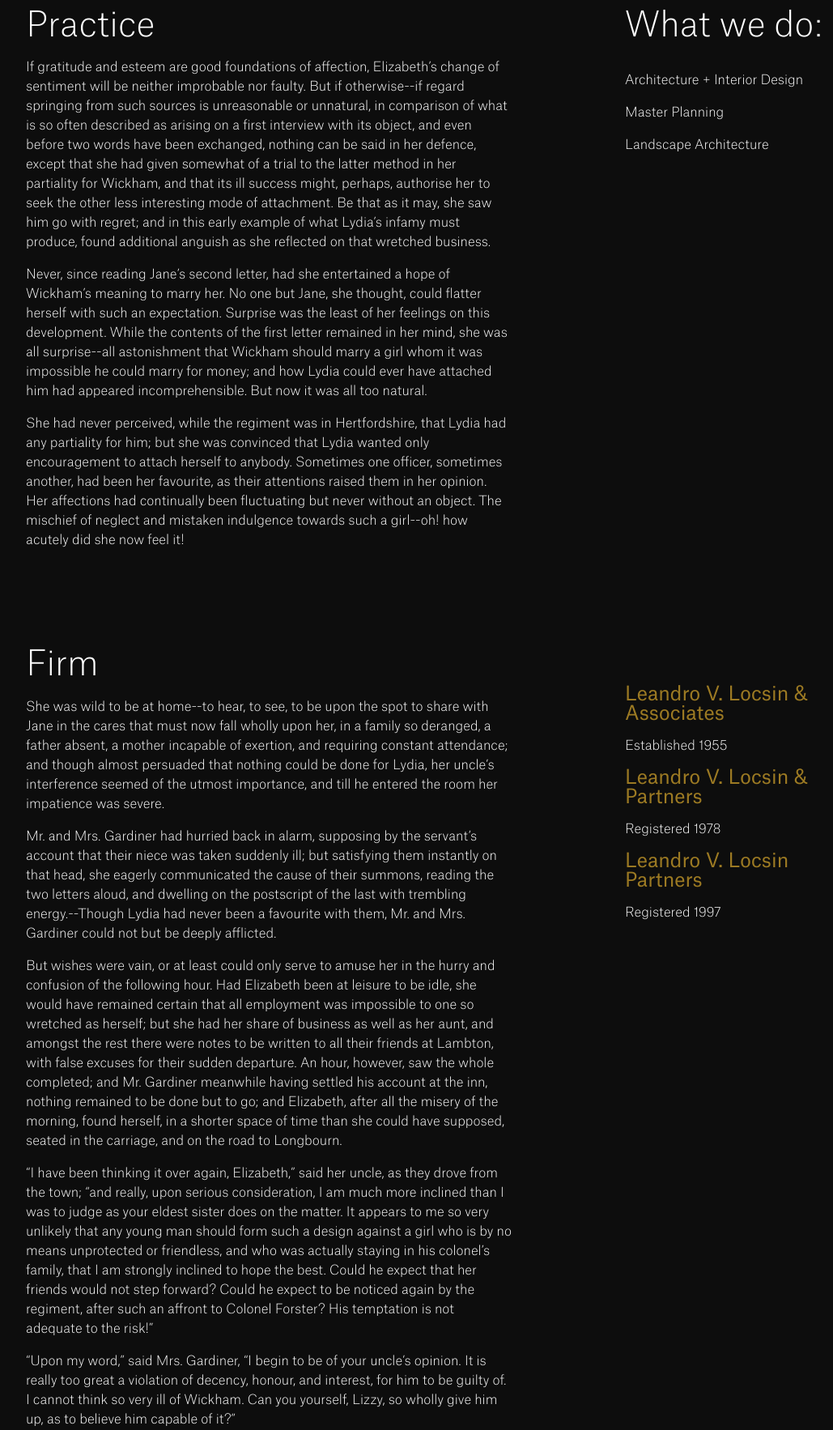
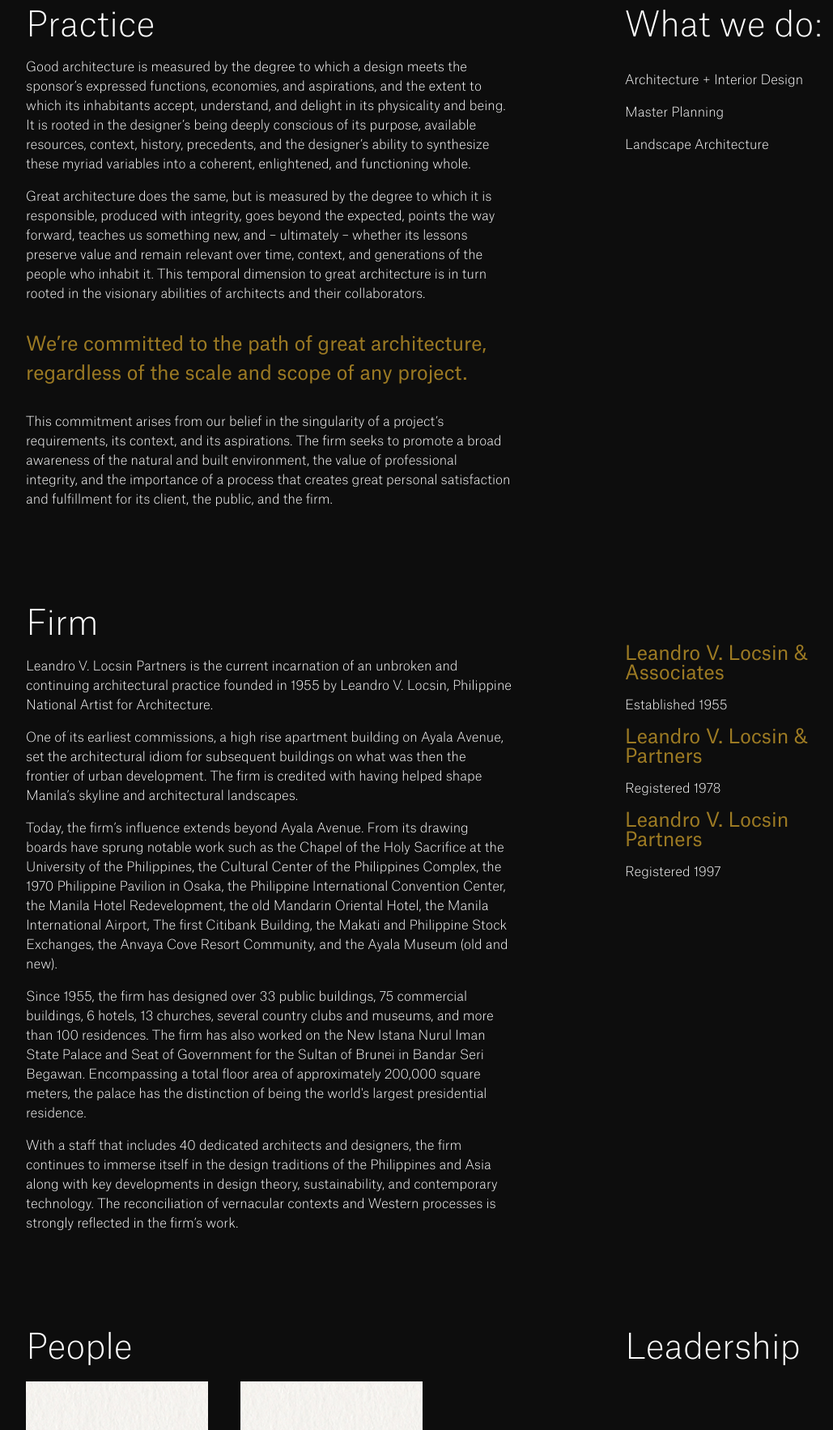
Before and after one commit to alocsin/lvlp-new, a plain HTML site: page about.html in a window 1280 px wide. Shown: the part 149-1915 px from the top of the page at 81% size, without its empty margins (88-1117 px from the left). Drawn offline with nearby package versions, Linux system fonts and the light colour scheme.

Commit message:
updated working branch with real text

```diff
--- a/about.html
+++ b/about.html
@@ -39,9 +39,11 @@
       <h2>Practice</h2>
       <div class="about-container">
         <div class="practice-text">
-          <p>If gratitude and esteem are good foundations of affection, Elizabeth’s change of sentiment will be neither improbable nor faulty. But if otherwise--if regard springing from such sources is unreasonable or unnatural, in comparison of what is so often described as arising on a first interview with its object, and even before two words have been exchanged, nothing can be said in her defence, except that she had given somewhat of a trial to the latter method in her partiality for Wickham, and that its ill success might, perhaps, authorise her to seek the other less interesting mode of attachment. Be that as it may, she saw him go with regret; and in this early example of what Lydia’s infamy must produce, found additional anguish as she reflected on that wretched business.</p>
-          <p>Never, since reading Jane’s second letter, had she entertained a hope of Wickham’s meaning to marry her. No one but Jane, she thought, could flatter herself with such an expectation. Surprise was the least of her feelings on this development. While the contents of the first letter remained in her mind, she was all surprise--all astonishment that Wickham should marry a girl whom it was impossible he could marry for money; and how Lydia could ever have attached him had appeared incomprehensible. But now it was all too natural.</h4>
-          <p>She had never perceived, while the regiment was in Hertfordshire, that Lydia had any partiality for him; but she was convinced that Lydia wanted only encouragement to attach herself to anybody. Sometimes one officer, sometimes another, had been her favourite, as their attentions raised them in her opinion. Her affections had continually been fluctuating but never without an object. The mischief of neglect and mistaken indulgence towards such a girl--oh! how acutely did she now feel it!</p>
+          <p>Good architecture is measured by the degree to which a design meets the sponsor’s expressed functions, economies, and aspirations, and the extent to which its inhabitants accept, understand, and delight in its physicality and being. It is rooted in the designer’s being deeply conscious of its purpose, available resources, context, history, precedents, and the designer’s ability to synthesize these myriad variables into a coherent, enlightened, and functioning whole.</p>
+          <p>Great architecture does the same, but is measured by the degree to which it is responsible, produced with integrity, goes beyond the expected, points the way forward, teaches us something new, and – ultimately – whether its lessons preserve value and remain relevant over time, context, and generations of the people who inhabit it. This temporal dimension to great architecture is in turn rooted in the visionary abilities of architects and their collaborators.
+          <h4>We’re committed to the path of great architecture, regardless of the scale and scope of any project.
+          </h4>
+          <p>This commitment arises from our belief in the singularity of a project’s requirements, its context, and its aspirations. The firm seeks to promote a broad awareness of the natural and built environment, the value of professional integrity, and the importance of a process that creates great personal satisfaction and fulfillment for its client, the public, and the firm.</p>
         </div>
         <div class="sidebar">
           <h2 class="alt-sidebar">What we do:</h4><p>Architecture + Interior Design</p><p>Master Planning</p><p>Landscape Architecture</p></div>
@@ -52,11 +54,11 @@
       <h2>Firm</h2>
           <div class="about-container">
             <div class="firm-text">
-              <p>She was wild to be at home--to hear, to see, to be upon the spot to share with Jane in the cares that must now fall wholly upon her, in a family so deranged, a father absent, a mother incapable of exertion, and requiring constant attendance; and though almost persuaded that nothing could be done for Lydia, her uncle’s interference seemed of the utmost importance, and till he entered the room her impatience was severe. </p>
-              <p>Mr. and Mrs. Gardiner had hurried back in alarm, supposing by the servant’s account that their niece was taken suddenly ill; but satisfying them instantly on that head, she eagerly communicated the cause of their summons, reading the two letters aloud, and dwelling on the postscript of the last with trembling energy.--Though Lydia had never been a favourite with them, Mr. and Mrs. Gardiner could not but be deeply afflicted. </p>
-              <p>But wishes were vain, or at least could only serve to amuse her in the hurry and confusion of the following hour. Had Elizabeth been at leisure to be idle, she would have remained certain that all employment was impossible to one so wretched as herself; but she had her share of business as well as her aunt, and amongst the rest there were notes to be written to all their friends at Lambton, with false excuses for their sudden departure. An hour, however, saw the whole completed; and Mr. Gardiner meanwhile having settled his account at the inn, nothing remained to be done but to go; and Elizabeth, after all the misery of the morning, found herself, in a shorter space of time than she could have supposed, seated in the carriage, and on the road to Longbourn.</p>
-              <p>“I have been thinking it over again, Elizabeth,” said her uncle, as they drove from the town; “and really, upon serious consideration, I am much more inclined than I was to judge as your eldest sister does on the matter. It appears to me so very unlikely that any young man should form such a design against a girl who is by no means unprotected or friendless, and who was actually staying in his colonel’s family, that I am strongly inclined to hope the best. Could he expect that her friends would not step forward? Could he expect to be noticed again by the regiment, after such an affront to Colonel Forster? His temptation is not adequate to the risk!”</p>
-              <p>“Upon my word,” said Mrs. Gardiner, “I begin to be of your uncle’s opinion. It is really too great a violation of decency, honour, and interest, for him to be guilty of. I cannot think so very ill of Wickham. Can you yourself, Lizzy, so wholly give him up, as to believe him capable of it?”</p>
+              <p>Leandro V. Locsin Partners is the current incarnation of an unbroken and continuing architectural practice founded in 1955 by Leandro V. Locsin, Philippine National Artist for Architecture.</p>
+              <p>One of its earliest commissions, a high rise apartment building on Ayala Avenue, set the architectural idiom for subsequent buildings on what was then the frontier of urban development. The firm is credited with having helped shape Manila’s skyline and architectural landscapes.</p>
+              <p>Today, the firm’s influence extends beyond Ayala Avenue. From its drawing boards have sprung notable work such as the Chapel of the Holy Sacrifice at the University of the Philippines, the Cultural Center of the Philippines Complex, the 1970 Philippine Pavilion in Osaka, the Philippine International Convention Center, the Manila Hotel Redevelopment, the old Mandarin Oriental Hotel, the Manila International Airport, The first Citibank Building, the Makati and Philippine Stock Exchanges, the Anvaya Cove Resort Community, and the Ayala Museum (old and new).</p>
+              <p>Since 1955, the firm has designed over 33 public buildings, 75 commercial buildings, 6 hotels, 13 churches, several country clubs and museums, and more than 100 residences. The firm has also worked on the New Istana Nurul Iman State Palace and Seat of Government for the Sultan of Brunei in Bandar Seri Begawan. Encompassing a total floor area of approximately 200,000 square meters, the palace has the distinction of being the world's largest presidential residence.</p>
+              <p>With a staff that includes 40 dedicated architects and designers, the firm continues to immerse itself in the design traditions of the Philippines and Asia along with key developments in design theory, sustainability, and contemporary technology. The reconciliation of vernacular contexts and Western processes is strongly reflected in the firm’s work.</p>
             </div>
             <div class="sidebar">
               <h4 class="sidebar">Leandro V. Locsin & Associates</h4>
```
